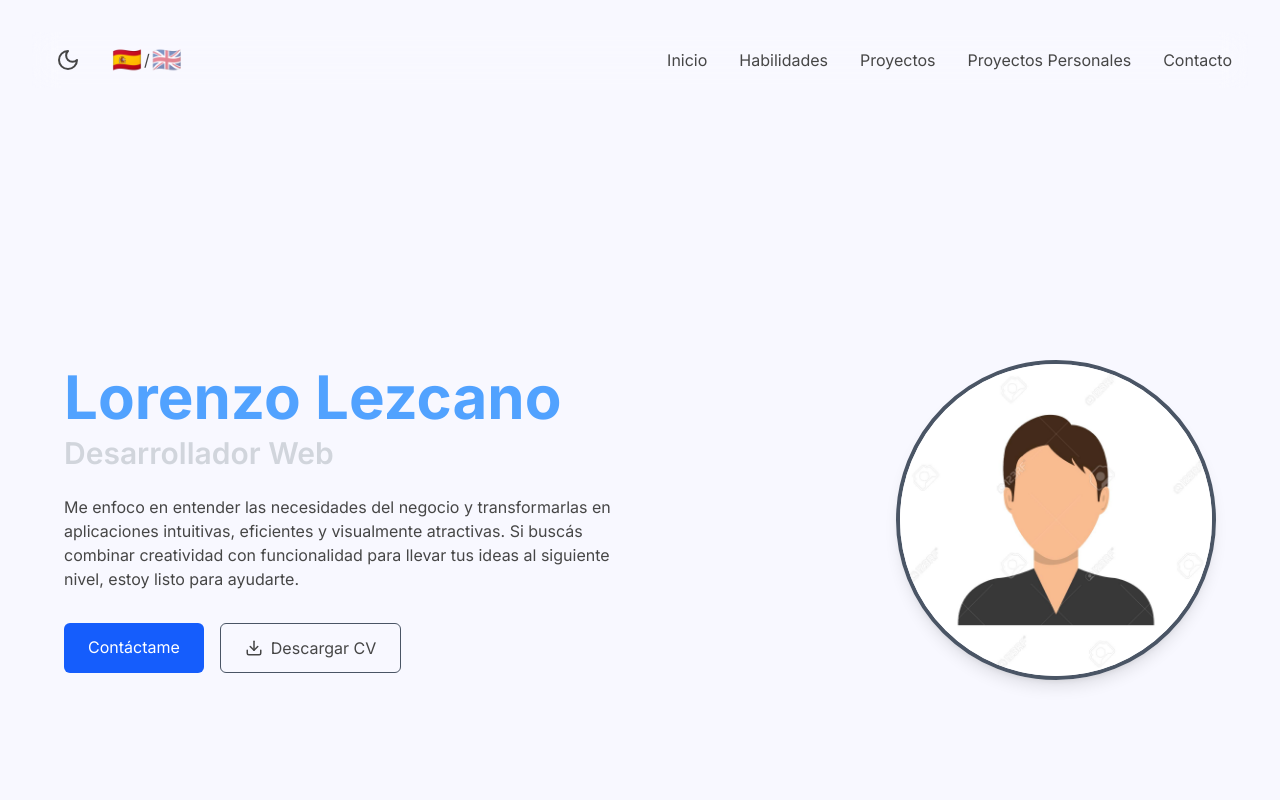
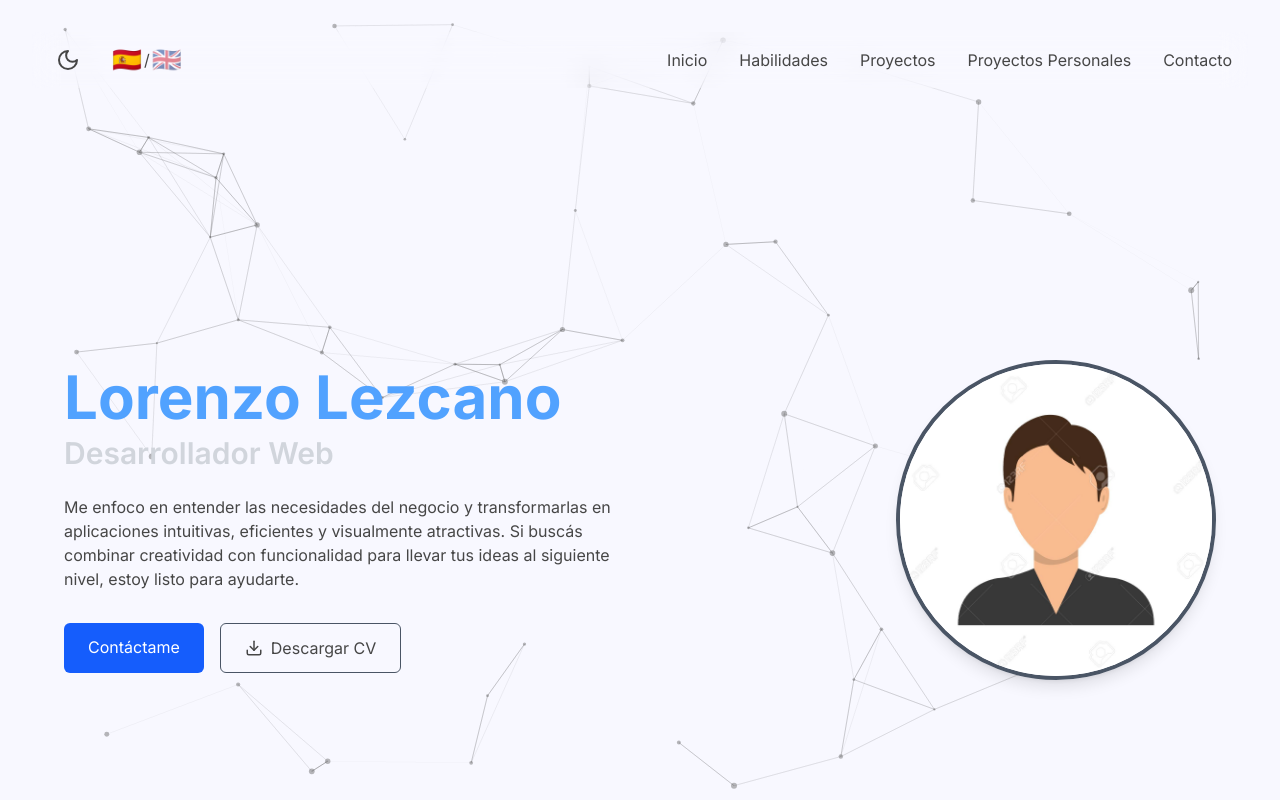
Before and after one commit to lordlez/my-portfolio, a Next.js app: page / in a window 1280 px wide. Shown: the top 800 px of the page. Built offline with nearby package versions, Linux system fonts and the light colour scheme.

Commit message:
add particles

```diff
--- a/package.json
+++ b/package.json
@@ -17,7 +17,10 @@
     "lucide-react": "^0.477.0",
     "next": "15.2.0",
     "react": "^19.0.0",
-    "react-dom": "^19.0.0"
+    "react-dom": "^19.0.0",
+    "react-tsparticles": "^2.12.2",
+    "tsparticles": "^3.8.1",
+    "tsparticles-slim": "^2.12.0"
   },
   "devDependencies": {
     "@eslint/eslintrc": "^3",
--- a/src/app/layout.tsx
+++ b/src/app/layout.tsx
@@ -1,12 +1,12 @@
-// app/layout.tsx
 "use client";
 
 import type React from "react";
 import { Inter } from "next/font/google";
-import "./globals.css";
 import FontAwesomeConfig from "./fontawesome";
 import { ThemeProvider } from "@/context/ThemeContext";
 import { LanguageProvider } from "@/context/LanguageContext";
+import ParticleBackground from "@/components/particle-background";
+import "./globals.css";
 
 const inter = Inter({ subsets: ["latin"] });
 
@@ -23,6 +23,7 @@ export default function RootLayout({
       <body className={inter.className}>
         <ThemeProvider>
           <LanguageProvider>
+            <ParticleBackground />
             <div className="min-h-screen bg-background text-foreground p-4 md:p-8">
               {children}
             </div>
--- /dev/null
+++ b/src/components/particle-background.tsx
@@ -0,0 +1,78 @@
+"use client";
+
+import { useCallback, useEffect, useState } from "react";
+import Particles from "react-tsparticles";
+import { loadSlim } from "tsparticles-slim";
+import { useTheme } from "@/context/ThemeContext";
+import { Engine } from "tsparticles-engine";
+
+export default function ParticleBackground() {
+  const { isDarkMode } = useTheme();
+  const [mounted, setMounted] = useState(false);
+
+  // Evitar problemas de hidratación
+  useEffect(() => {
+    setMounted(true);
+  }, []);
+
+  const particlesInit = useCallback(async (engine: Engine) => {
+    await loadSlim(engine);
+  }, []);
+
+  if (!mounted) return null;
+
+  return (
+    <div className="fixed inset-0 -z-10">
+      <Particles
+        id="tsparticles"
+        init={particlesInit}
+        options={{
+          background: {
+            color: {
+              value: "transparent",
+            },
+          },
+          fpsLimit: 60,
+          particles: {
+            color: {
+              value: isDarkMode ? "#a0a0a0" : "#505050",
+            },
+            links: {
+              color: isDarkMode ? "#a0a0a0" : "#505050",
+              distance: 150,
+              enable: true,
+              opacity: 0.3,
+              width: 1,
+            },
+            move: {
+              enable: true,
+              outModes: {
+                default: "bounce",
+              },
+              random: true,
+              speed: 1,
+              straight: false,
+            },
+            number: {
+              density: {
+                enable: true,
+                area: 800,
+              },
+              value: 50,
+            },
+            opacity: {
+              value: 0.4,
+            },
+            shape: {
+              type: "circle",
+            },
+            size: {
+              value: { min: 1, max: 3 },
+            },
+          },
+          detectRetina: true,
+        }}
+      />
+    </div>
+  );
+}
```
Also changed, not shown: 1 other file (tests, documents, lock files or other folders).
